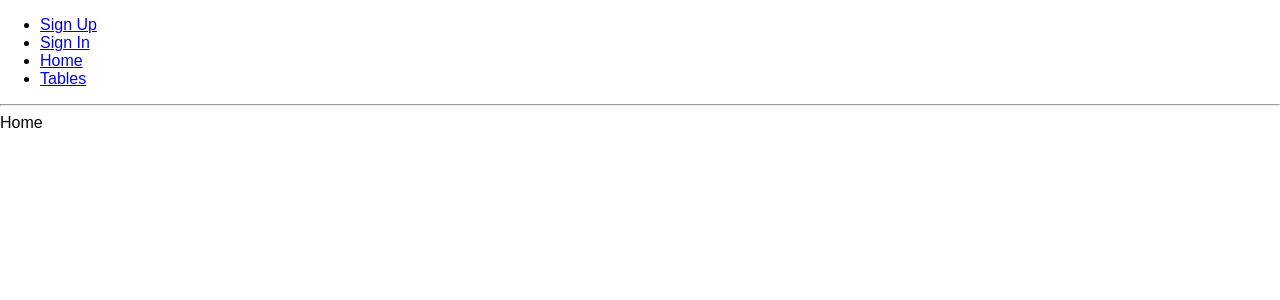
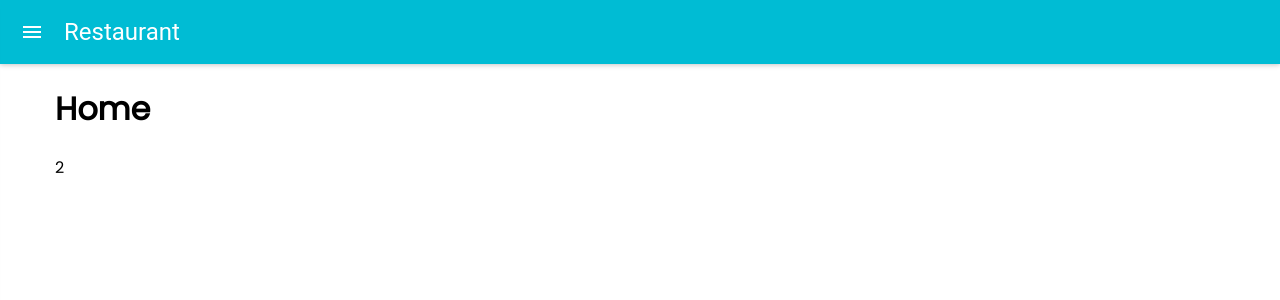
Before and after one commit to dydokamil/restaurant-react, a React (Create React App) app: page / in a window 1280 px wide. Shown: the top 300 px of the page. Built offline with nearby package versions, Linux system fonts and the light colour scheme.

Commit message:
Added navbar

```diff
--- a/package.json
+++ b/package.json
@@ -5,6 +5,7 @@
   "dependencies": {
     "axios": "^0.18.0",
     "lodash": "^4.17.5",
+    "material-ui": "^0.20.0",
     "moment": "^2.21.0",
     "prop-types": "^15.6.1",
     "react": "^16.2.0",
--- a/public/index.html
+++ b/public/index.html
@@ -1,5 +1,6 @@
 <!DOCTYPE html>
 <html lang="en">
+
 <head>
   <meta charset="utf-8">
   <meta name="viewport" content="width=device-width, initial-scale=1, shrink-to-fit=no">
@@ -10,6 +11,7 @@
     -->
   <link rel="manifest" href="%PUBLIC_URL%/manifest.json">
   <link rel="shortcut icon" href="%PUBLIC_URL%/favicon.ico">
+  <link href="https://fonts.googleapis.com/css?family=Poppins" rel="stylesheet">
   <!--
       Notice the use of %PUBLIC_URL% in the tags above.
       It will be replaced with the URL of the `public` folder during the build.
@@ -21,6 +23,7 @@
     -->
   <title>React App</title>
 </head>
+
 <body>
   <noscript>
     You need to enable JavaScript to run this app.
@@ -37,4 +40,5 @@
       To create a production bundle, use `npm run build` or `yarn build`.
     -->
 </body>
+
 </html>
--- a/src/components/Account.js
+++ b/src/components/Account.js
@@ -4,7 +4,7 @@ import { connect } from 'react-redux'
 class Account extends React.Component {
   render () {
     return (
-      <div>
+      <div className="container">
         {this.props.session.token ? (
           <h1>Account: {this.props.session.username}</h1>
         ) : (
--- a/src/components/App.js
+++ b/src/components/App.js
@@ -1,6 +1,7 @@
 import React from 'react'
 import { BrowserRouter, Route } from 'react-router-dom'
 import { connect } from 'react-redux'
+import MuiThemeProvider from 'material-ui/styles/MuiThemeProvider'
 
 import Navigation from './Navigation'
 import './App.css'
@@ -15,12 +16,12 @@ import * as routes from '../constants/routes'
 class App extends React.Component {
   render () {
     return (
+      <MuiThemeProvider>
         <BrowserRouter>
           <React.Fragment>
-          <Navigation />
+            {/* <Navigation /> */}
 
-          <hr />
-
+            <Route component={Navigation} />
             <Route exact path={routes.HOME} component={Home} />
             <Route exact path={routes.SIGN_IN} component={SignIn} />
             <Route exact path={routes.SIGN_UP} component={SignUp} />
@@ -33,6 +34,7 @@ class App extends React.Component {
             />
           </React.Fragment>
         </BrowserRouter>
+      </MuiThemeProvider>
     )
   }
 }
--- a/src/components/Home.js
+++ b/src/components/Home.js
@@ -1,5 +1,10 @@
 import React from 'react'
 
-const Home = () => <div>Home</div>
+const Home = props => (
+  <div className="container">
+    <h1>Home</h1>
+    <p>{props.history.length}</p>
+  </div>
+)
 
 export default Home
--- /dev/null
+++ b/src/components/Navigation.css
@@ -0,0 +1,35 @@
+.navbar {
+  background: rgba(211, 211, 211, 0.2);
+
+  /* display: flex; */
+  /* flex-direction: row; */
+  /* flex-flow: row; */
+  /* justify-content: flex-end; */
+
+  padding: 1rem;
+}
+
+.navbar > * {
+  display: flex;
+  /* padding-right: 1%; */
+}
+
+.nav-item:not(:last-child) {
+  margin-right: 1rem;
+}
+
+.logo {
+  margin-right: auto;
+}
+
+@media (max-width: 768px) {
+  .nav-item {
+    display: none;
+  }
+}
+
+@media (min-width: 768px) {
+  .nav-item {
+    display: unset;
+  }
+}
--- a/src/components/Navigation.js
+++ b/src/components/Navigation.js
@@ -1,63 +1,157 @@
 import React from 'react'
-import { Link } from 'react-router-dom'
+// import { Link } from 'react-router-dom'
 import { connect } from 'react-redux'
+import IconMenu from 'material-ui/IconMenu'
+import MenuItem from 'material-ui/MenuItem'
+import MoreVertIcon from 'material-ui/svg-icons/navigation/more-vert'
+import IconButton from 'material-ui/IconButton'
+import AppBar from 'material-ui/AppBar'
+import Drawer from 'material-ui/Drawer'
 
 import * as routes from '../constants/routes'
-import SignOutButton from './SignOut'
+import * as actions from '../constants/actions'
+import './Navigation.css'
 
 class Navigation extends React.Component {
-  state = { authenticated: false }
+  state = { authenticated: false, open: false }
 
   componentWillReceiveProps (props) {
     this.setState({ authenticated: props.session && props.session.token })
   }
 
+  handleToggle = () => this.setState({ open: !this.state.open })
+
+  handleClose = () => this.setState({ open: false })
+
+  openCloseDrawer = open => {
+    this.setState({ open })
+  }
+
   render () {
     return (
-      <div>
-        <ul>
-          {!this.state.authenticated && (
-            <li>
-              <Link to={routes.SIGN_UP}>Sign Up</Link>
-            </li>
+      <React.Fragment>
+        <Drawer
+          onRequestChange={open => this.setState({ open })}
+          docked={false}
+          open={this.state.open}
+        >
+          {this.state.authenticated ? (
+            <MenuLogged
+              handleToggle={this.handleToggle}
+              onSignOut={this.props.onSignOut}
+              history={this.props.history}
+            />
+          ) : (
+            <LoginMenu
+              handleToggle={this.handleToggle}
+              history={this.props.history}
+            />
           )}
-          {!this.state.authenticated && (
-            <li>
-              <Link to={routes.SIGN_IN}>Sign In</Link>
-            </li>
-          )}
-          <li>
-            <Link to={routes.HOME}>Home</Link>
-          </li>
-          {this.state.authenticated && (
-            <li>
-              <Link to={routes.ACCOUNT}>Account</Link>
-            </li>
-          )}
-          {this.state.authenticated && (
-            <li>Signed in as {this.props.session.username}</li>
-          )}
-          {this.state.authenticated && (
-            <li>
-              <Link to={routes.MY_RESERVATIONS}>My reservations</Link>
-            </li>
-          )}
-          <li>
-            <Link to={routes.TABLES}>Tables</Link>
-          </li>
-          {this.state.authenticated && (
-            <li>
-              <SignOutButton />
-            </li>
-          )}
-        </ul>
-      </div>
+        </Drawer>
+        <AppBar
+          title="Restaurant"
+          onLeftIconButtonClick={() =>
+            this.setState({
+              open: !this.state.open
+            })
+          }
+        />
+      </React.Fragment>
     )
   }
 }
+
+const MenuLogged = props => (
+  <React.Fragment>
+    <MenuItem
+      onClick={() => {
+        props.handleToggle()
+        props.history.push(routes.HOME)
+      }}
+    >
+      Home
+    </MenuItem>
+
+    <MenuItem
+      onClick={() => {
+        props.handleToggle()
+        props.history.push(routes.ACCOUNT)
+      }}
+    >
+      Account
+    </MenuItem>
+    <MenuItem
+      onClick={() => {
+        props.handleToggle()
+        props.history.push(routes.TABLES)
+      }}
+    >
+      Tables
+    </MenuItem>
+    <MenuItem
+      onClick={() => {
+        props.handleToggle()
+        props.history.push(routes.MY_RESERVATIONS)
+      }}
+    >
+      My Reservations
+    </MenuItem>
+    <MenuItem
+      onClick={() => {
+        props.handleToggle()
+        props.onSignOut()
+        props.history.push(routes.HOME)
+      }}
+    >
+      Sign Out
+    </MenuItem>
+  </React.Fragment>
+)
+
+const LoginMenu = props => (
+  <React.Fragment>
+    <MenuItem
+      onClick={() => {
+        props.handleToggle()
+        props.history.push(routes.HOME)
+      }}
+    >
+      Home
+    </MenuItem>
+
+    <MenuItem
+      onClick={() => {
+        props.handleToggle()
+        props.history.push(routes.SIGN_IN)
+      }}
+    >
+      Sign In
+    </MenuItem>
+    <MenuItem
+      onClick={() => {
+        props.handleToggle()
+        props.history.push(routes.SIGN_UP)
+      }}
+    >
+      Sign Up
+    </MenuItem>
+    <MenuItem
+      onClick={() => {
+        props.handleToggle()
+        props.history.push(routes.TABLES)
+      }}
+    >
+      Tables
+    </MenuItem>
+  </React.Fragment>
+)
 
 const mapStateToProps = state => {
   return { session: state.sessionReducer }
 }
 
-export default connect(mapStateToProps)(Navigation)
+const mapDispatchToProps = dispatch => ({
+  onSignOut: () => dispatch({ type: actions.LOGOUT })
+})
+
+export default connect(mapStateToProps, mapDispatchToProps)(Navigation)
--- a/src/index.css
+++ b/src/index.css
@@ -1,10 +1,29 @@
 body {
   margin: 0;
   padding: 0;
-  font-family: sans-serif;
+  /* padding: 1rem; */
+  font-family: "Poppins", sans-serif;
 }
 
 .container {
-  margin-left: 5%;
-  margin-right: 5%;
+  padding-right: 15px;
+  padding-left: 15px;
+  margin-right: auto;
+  margin-left: auto;
 }
+
+@media (min-width: 768px) {
+  .container {
+    width: 750px;
+  }
+}
+@media (min-width: 992px) {
+  .container {
+    width: 970px;
+  }
+}
+@media (min-width: 1200px) {
+  .container {
+    width: 1170px;
+  }
+}
```
Also changed, not shown: 1 other file (tests, documents, lock files or other folders). Lines whose indentation alone changed are shown as unchanged.
